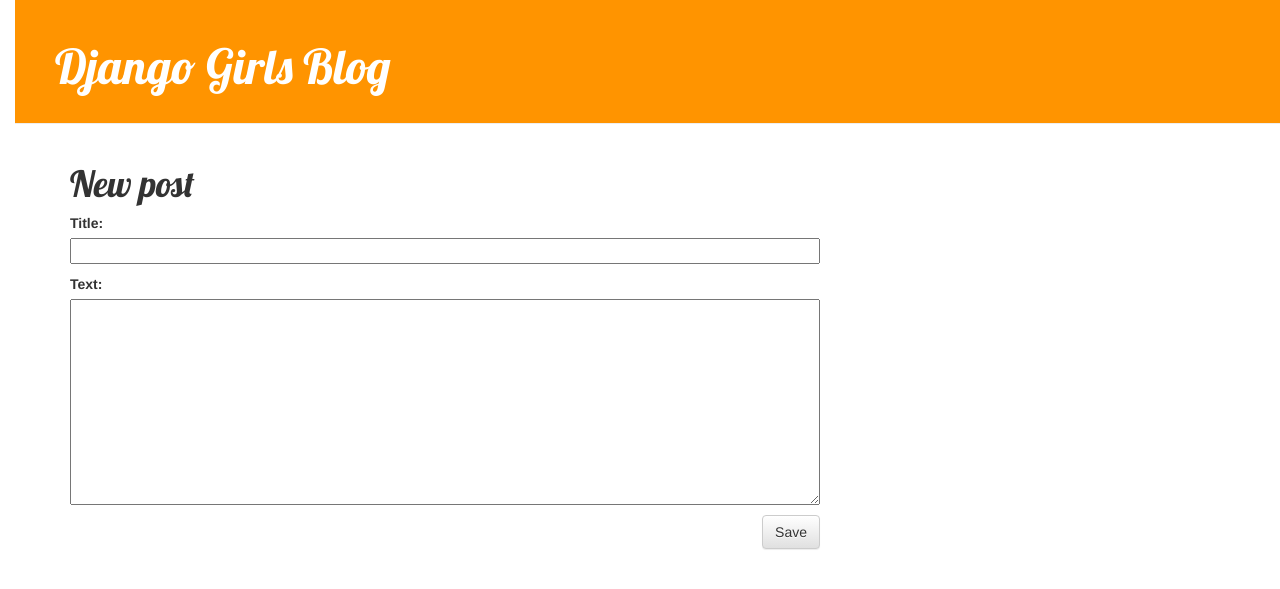
After one commit to elducati/my-first-blog, a Django app: page /post/new/ in a window 1280 px wide. The commit adds this page. Shown: the top 589 px of the page. Run offline with Django 3.2, Linux system fonts and the light colour scheme; some libraries are stand-ins or nearby versions.

Commit message:
Added views to create/edit blog post inside the site.

```diff
--- /dev/null
+++ b/blog/forms.py
@@ -0,0 +1,9 @@
+from django import forms
+
+from .models import Post
+
+class PostForm(forms.ModelForm):
+
+    class Meta:
+        model = Post
+        fields = ('title', 'text',)
--- a/blog/static/css/blog.css
+++ b/blog/static/css/blog.css
@@ -1,10 +1,10 @@
 h1 a {
-    color: #FCA205;
-    font-family: 'Lobster';
+  color: #fca205;
+  font-family: "Lobster";
 }
 h2 a {
-    color: #FCA205;
-    font-family: 'Lobster';
+  color: #fca205;
+  font-family: "Lobster";
 }
 body {
   padding-left: 15px;
@@ -14,7 +14,10 @@ body {
   margin-top: 0;
   padding: 20px 20px 20px 40px;
 }
-.page-header h1, .page-header h1 a, .page-header h1 a:visited, .page-header h1 a:active {
+.page-header h1,
+.page-header h1 a,
+.page-header h1 a:visited,
+.page-header h1 a:active {
   color: #ffffff;
   font-size: 36pt;
   text-decoration: none;
@@ -24,8 +27,11 @@ body {
   margin-left: 40px;
 }
 
-h1, h2, h3, h4 {
-    font-family: 'Lobster', cursive;
+h1,
+h2,
+h3,
+h4 {
+  font-family: "Lobster", cursive;
 }
 
 .date {
@@ -36,11 +42,14 @@ h1, h2, h3, h4 {
   float: right;
 }
 
-.post-form textarea, .post-form input {
+.post-form textarea,
+.post-form input {
   width: 100%;
 }
 
-.top-menu, .top-menu:hover, .top-menu:visited {
+.top-menu,
+.top-menu:hover,
+.top-menu:visited {
   color: #ffffff;
   float: right;
   font-size: 26pt;
@@ -51,6 +60,7 @@ h1, h2, h3, h4 {
   margin-bottom: 70px;
 }
 
-.post h1 a, .post h1 a:visited {
+.post h1 a,
+.post h1 a:visited {
   color: #000000;
 }
--- a/blog/templates/blog/base.html
+++ b/blog/templates/blog/base.html
@@ -1,5 +1,6 @@
 {% load staticfiles %}
 <html>
+
 <head>
     <title>Django Girls blog</title>
     <link rel="stylesheet" href="//maxcdn.bootstrapcdn.com/bootstrap/3.2.0/css/bootstrap.min.css">
@@ -10,13 +11,19 @@
 
 <body>
     <div class="page-header">
-        <h1><a href="/">Django Girls Blog</a></h1>
+        {% if user.is_authenticated %}
+        <a href="{% url 'post_new' %}" class="top-menu">
+            <span class="glyphicon glyphicon-plus"></span>
+        </a>
+        {% endif %}
+        <h1>
+            <a href="/">Django Girls Blog</a>
+        </h1>
     </div>
     <div class="content container">
         <div class="row">
             <div class="col-md-8">
-            {% block content %}
-            {% endblock %}
+                {% block content %} {% endblock %}
             </div>
         </div>
     </div>
--- /dev/null
+++ b/blog/templates/blog/post_edit.html
@@ -0,0 +1,6 @@
+{% extends 'blog/base.html' %} {% block content %}
+<h1>New post</h1>
+<form method="POST" class="post-form">{% csrf_token %} {{ form.as_p }}
+    <button type="submit" class="save btn btn-default">Save</button>
+</form>
+{% endblock %}
--- a/blog/urls.py
+++ b/blog/urls.py
@@ -4,4 +4,6 @@ from . import views
 urlpatterns = [
     url(r'^$', views.post_list, name='post_list'),
     url(r'^post/(?P<pk>\d+)/$', views.post_detail, name='post_detail'),
+    url(r'^post/new/$', views.post_new, name='post_new'),
+        url(r'^post/(?P<pk>\d+)/edit/$', views.post_edit, name='post_edit'),
 ]
--- a/blog/views.py
+++ b/blog/views.py
@@ -2,11 +2,45 @@ from django.shortcuts import render
 from .models import Post
 from django.utils import timezone
 from django.shortcuts import render, get_object_or_404
+from .forms import PostForm
+from django.shortcuts import redirect
 # Create your views here.
+
+
 def post_list(request):
-    posts = Post.objects.filter(published_date__lte=timezone.now()).order_by('published_date')
+    posts = Post.objects.filter(
+        published_date__lte=timezone.now()).order_by('published_date')
     return render(request, 'blog/post_list.html', {'posts': posts})
+
 
 def post_detail(request, pk):
     post = get_object_or_404(Post, pk=pk)
     return render(request, 'blog/post_detail.html', {'post': post})
+
+
+def post_new(request):
+    if request.method == "POST":
+        form = PostForm(request.POST)
+        if form.is_valid():
+            post = form.save(commit=False)
+            post.author = request.user
+            post.published_date = timezone.now()
+            post.save()
+            return redirect('post_detail', pk=post.pk)
+    else:
+        form = PostForm()
+    return render(request, 'blog/post_edit.html', {'form': form})
+
+def post_edit(request, pk):
+    post = get_object_or_404(Post, pk=pk)
+    if request.method == "POST":
+        form = PostForm(request.POST, instance=post)
+        if form.is_valid():
+            post = form.save(commit=False)
+            post.author = request.user
+            post.published_date = timezone.now()
+            post.save()
+            return redirect('post_detail', pk=post.pk)
+    else:
+        form = PostForm(instance=post)
+    return render(request, 'blog/post_edit.html', {'form': form})
```
Also changed, not shown: blog/templates/blog/post_detail.html (+5 -3 lines), db.sqlite3. Lines whose indentation alone changed are shown as unchanged.
